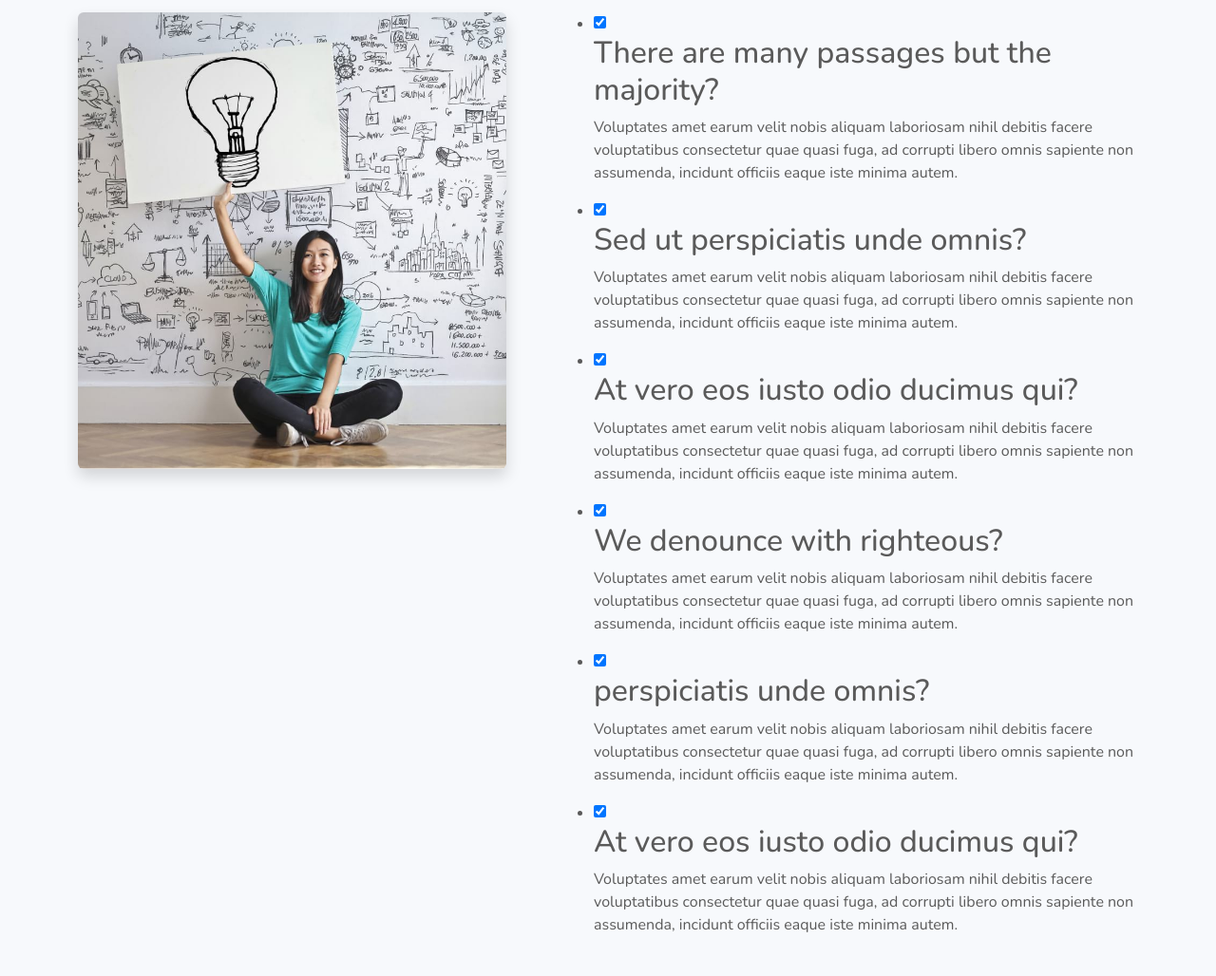
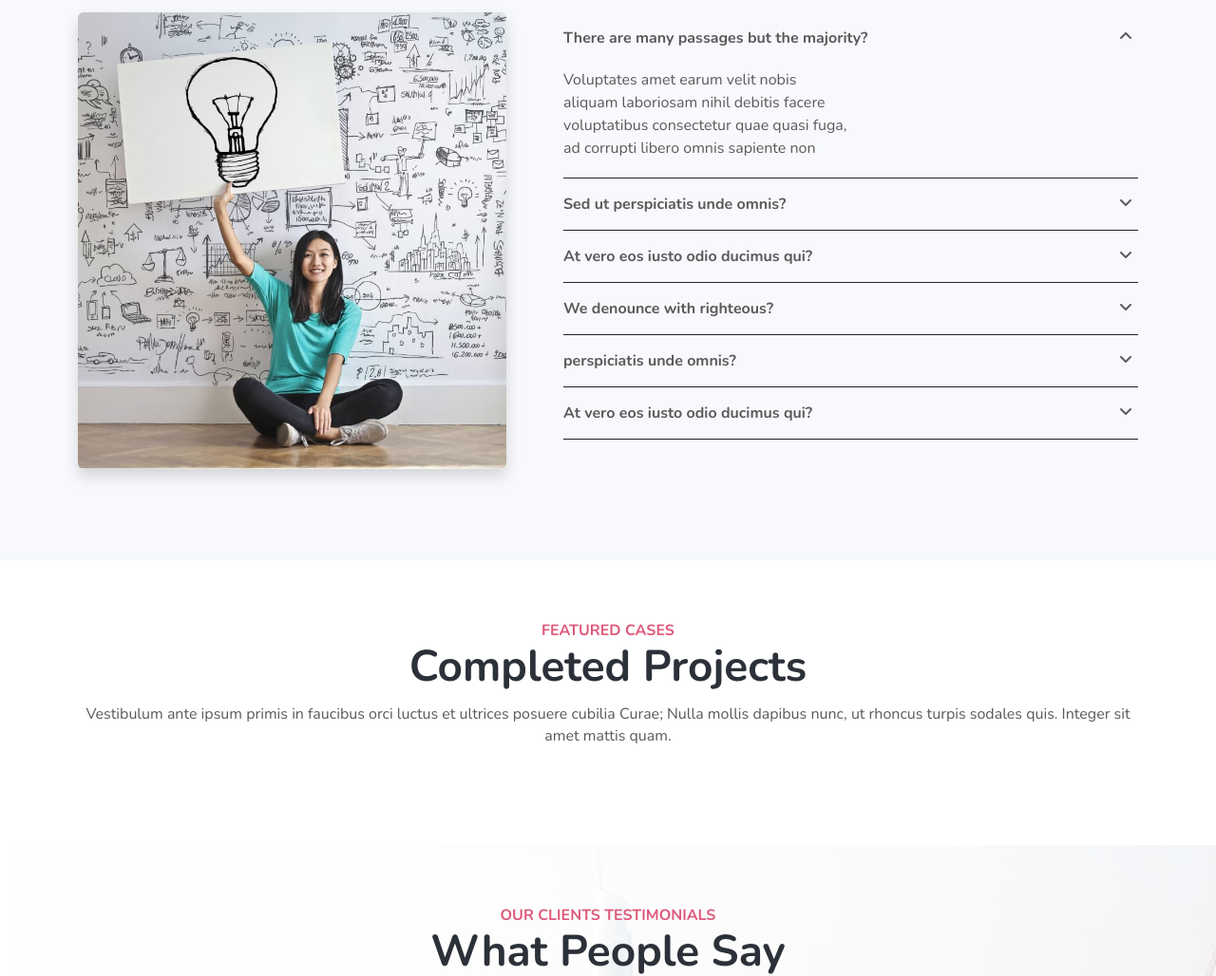
Before and after one commit to tritm97/capstone_bootstrap, a plain HTML site: page index.html in a window 1280 px wide. Shown: the part 2820-3848 px from the top of the page at 95% size. Drawn offline with nearby package versions, Linux system fonts and the light colour scheme; a script that the page names is missing.

Commit message:
cap nhat phan faq_content

```diff
--- a/css/index.css
+++ b/css/index.css
@@ -285,6 +285,132 @@ head, body {
   transform: translateY(-0.5rem);
 }
 
+/* faq_content  */
+.m-d.expand-list{
+  margin: 0;
+  padding: 0;
+}
+.m-d.expand-list > li{
+  list-style-type: none;
+  padding: 15px 0;
+  border-bottom: 1px solid #212121;
+  position: relative;
+}
+.m-d label[class^="tab"]:hover{
+  cursor: pointer;
+}
+.m-d input{
+  -webkit-appearance: none;
+  -moz-appearance: none;
+  appearance: none;
+}
+.m-d input[class^="tab"]{
+  width: 100%;
+  height: 40px;
+  position: absolute;
+  left: 0;
+  top: 0;
+}
+.m-d input[class^="tab"]:hover{
+cursor: pointer;
+}
+.m-d label[class^="tab"]{
+  font-weight: bold;
+}
+.m-d .content{
+  height: auto;
+  max-height: 0;
+  max-width: 300px;
+  overflow: hidden;
+  transform: translateY(20px);
+  transition: all 180ms ease-in-out 0ms;
+}
+.m-d li[data-md-content="100"] input[class^="tab"]:checked ~ .content{
+  max-height: 100px;
+  transition: all 150ms ease-in-out 0ms;
+}
+.m-d li[data-md-content="200"] input[class^="tab"]:checked ~ .content{
+  max-height: 200px;
+  transition: all 200ms ease-in-out 0ms;
+}
+.m-d li[data-md-content="300"] input[class^="tab"]:checked ~ .content{
+  max-height: 300px;
+  transition: all 250ms ease-in-out 0ms;
+}
+.m-d li[data-md-content="400"] input[class^="tab"]:checked ~ .content{
+  max-height: 400px;
+  transition: all 250ms ease-in-out 0ms;
+}
+.m-d li[data-md-content="500"] input[class^="tab"]:checked ~ .content{
+  max-height: 500px;
+  transition: all 250ms ease-in-out 0ms;
+}
+.m-d li[data-md-content="600"] input[class^="tab"]:checked ~ .content{
+  max-height: 600px;
+  transition: all 250ms ease-in-out 0ms;
+}
+.m-d li[data-md-content="700"] input[class^="tab"]:checked ~ .content{
+  max-height: 700px;
+  transition: all 300ms ease-in-out 0ms;
+}
+.m-d li[data-md-content="800"] input[class^="tab"]:checked ~ .content{
+  max-height: 800px;
+  transition: all 300ms ease-in-out 0ms;
+}
+.m-d li[data-md-content="900"] input[class^="tab"]:checked ~ .content{
+  max-height: 900px;
+  transition: all 300ms ease-in-out 0ms;
+}
+.m-d li[data-md-content="1000"] input[class^="tab"]:checked ~ .content{
+  max-height: 1000px;
+  transition: all 350ms ease-in-out 0ms;
+}
+.m-d li[data-md-content=""] input[class^="tab"]:checked ~ .content{
+  max-height: 1000px;
+  transition: all 250ms ease-in-out 0ms;
+}
+.m-d input[class^="tab"]:checked ~ .content{
+  margin-bottom: 20px;
+}
+
+.m-d .open-close-icon{
+  display: inline-block;
+  position: absolute;
+  right: 20px;
+  transform: translatey(2px);
+}
+.m-d .open-close-icon i{
+  position: absolute;
+  left: 0;
+}
+.m-d .open-close-icon .fa-angle-up{
+  opacity: 0;
+  transform:rotate(0deg);
+  transition: transform 150ms ease-in-out 0ms;
+}
+.m-d input[class^="tab"]:checked ~ .open-close-icon .fa-angle-up{
+  opacity: 1;
+  transform: rotate(0deg);
+  transition: transform 150ms ease-in-out 0ms;
+}
+.m-d .open-close-icon .fa-angle-down{
+  opacity: 1;
+  transform:rotate(0deg);
+  transition: opacity 50ms linear 0ms, transform 150ms ease-in-out 0ms;
+}
+.m-d input[class^="tab"]:checked ~ .open-close-icon .fa-angle-down{
+  opacity: 0;
+  transform: rotate(0deg);
+  transition: opacity 50ms linear 0ms, transform 150ms ease-in-out 0ms;
+}
+
+
+
+
+
+
+
+
 
 /* project */
 .project .project_top h6 {
--- a/index.html
+++ b/index.html
@@ -166,36 +166,72 @@
           </div>
           <div class="col-md-7 mt-5 ps-md-5">
             <div class="faq_content">
-              <ul>
-                <li>
-                  <input type="checkbox" checked>
-                  <h2>There are many passages but the majority?</h2>
-                  <p>Voluptates amet earum velit nobis aliquam laboriosam nihil debitis facere voluptatibus consectetur quae quasi fuga, ad corrupti libero omnis sapiente non assumenda, incidunt officiis eaque iste minima autem.</p>
+              <ul class="m-d expand-list">
+                <li data-md-content="100">
+                  <label name="tab" for="tab1" tabindex="-1" class="tab_lab" role="tab">There are many passages but the majority?</label>
+                  <input type="checkbox" checked class="tab" id="tab1" tabindex="0" />
+                  <span class="open-close-icon">
+                    <i class="fa-solid fa-angle-down"></i>
+                    <i class="fa-solid fa-angle-up"></i>
+                  </span>
+                  <div class="content">
+                    Voluptates amet earum velit nobis aliquam laboriosam nihil debitis facere voluptatibus consectetur quae quasi fuga, ad corrupti libero omnis sapiente non assumenda, incidunt officiis eaque iste minima autem.
+                      </div>
                   </li>
-                <li>
-                  <input type="checkbox" checked>
-                  <h2>Sed ut perspiciatis unde omnis?</h2>
-                  <p>Voluptates amet earum velit nobis aliquam laboriosam nihil debitis facere voluptatibus consectetur quae quasi fuga, ad corrupti libero omnis sapiente non assumenda, incidunt officiis eaque iste minima autem.</p>
+                  <li data-md-content="100">
+                    <label name="tab" for="tab2" tabindex="-1" class="tab_lab" role="tab">Sed ut perspiciatis unde omnis?</label>
+                    <input type="checkbox" class="tab" id="tab2" tabindex="0" />
+                    <span class="open-close-icon">
+                      <i class="fa-solid fa-angle-down"></i>
+                      <i class="fa-solid fa-angle-up"></i>
+                    </span>
+                    <div class="content">
+                      Voluptates amet earum velit nobis aliquam laboriosam nihil debitis facere voluptatibus consectetur quae quasi fuga, ad corrupti libero omnis sapiente non assumenda, incidunt officiis eaque iste minima autem.
+                      </div>
                   </li>
-                <li>
-                  <input type="checkbox" checked>
-                  <h2>At vero eos iusto odio ducimus qui?</h2>
-                  <p>Voluptates amet earum velit nobis aliquam laboriosam nihil debitis facere voluptatibus consectetur quae quasi fuga, ad corrupti libero omnis sapiente non assumenda, incidunt officiis eaque iste minima autem.</p>
+                  <li data-md-content="100">
+                    <label name="tab" for="tab3" tabindex="-1" class="tab_lab" role="tab">At vero eos iusto odio ducimus qui?</label>
+                    <input type="checkbox" class="tab" id="tab3" tabindex="0" />
+                    <span class="open-close-icon">
+                      <i class="fa-solid fa-angle-down"></i>
+                      <i class="fa-solid fa-angle-up"></i>
+                    </span>
+                    <div class="content">
+                      Voluptates amet earum velit nobis aliquam laboriosam nihil debitis facere voluptatibus consectetur quae quasi fuga, ad corrupti libero omnis sapiente non assumenda, incidunt officiis eaque iste minima autem.
+                    </div>
                   </li>
-                <li>
-                  <input type="checkbox" checked>
-                  <h2>We denounce with righteous?</h2>
-                  <p>Voluptates amet earum velit nobis aliquam laboriosam nihil debitis facere voluptatibus consectetur quae quasi fuga, ad corrupti libero omnis sapiente non assumenda, incidunt officiis eaque iste minima autem.</p>
+                  <li data-md-content="100">
+                    <label name="tab" for="tab4" tabindex="-1" class="tab_lab" role="tab">We denounce with righteous?</label>
+                    <input type="checkbox" class="tab" id="tab4" tabindex="0" />
+                    <span class="open-close-icon">
+                    <i class="fa-solid fa-angle-down"></i>
+                    <i class="fa-solid fa-angle-up"></i>
+                    </span>
+                    <div class="content">
+                      Voluptates amet earum velit nobis aliquam laboriosam nihil debitis facere voluptatibus consectetur quae quasi fuga, ad corrupti libero omnis sapiente non assumenda, incidunt officiis eaque iste minima autem.
+                    </div>
                   </li>
-                <li>
-                  <input type="checkbox" checked>
-                  <h2>perspiciatis unde omnis?</h2>
-                  <p>Voluptates amet earum velit nobis aliquam laboriosam nihil debitis facere voluptatibus consectetur quae quasi fuga, ad corrupti libero omnis sapiente non assumenda, incidunt officiis eaque iste minima autem.</p>
+                  <li data-md-content="100">
+                    <label name="tab" for="tab5" tabindex="-1" class="tab_lab" role="tab">perspiciatis unde omnis?</label>
+                    <input type="checkbox" class="tab" id="tab5" tabindex="0" />
+                    <span class="open-close-icon">
+                    <i class="fa-solid fa-angle-down"></i>
+                    <i class="fa-solid fa-angle-up"></i>
+                    </span>
+                    <div class="content">
+                      Voluptates amet earum velit nobis aliquam laboriosam nihil debitis facere voluptatibus consectetur quae quasi fuga, ad corrupti libero omnis sapiente non assumenda, incidunt officiis eaque iste minima autem.
+                    </div>
                   </li>
-                <li>
-                  <input type="checkbox" checked>
-                  <h2>At vero eos iusto odio ducimus qui?</h2>
-                  <p>Voluptates amet earum velit nobis aliquam laboriosam nihil debitis facere voluptatibus consectetur quae quasi fuga, ad corrupti libero omnis sapiente non assumenda, incidunt officiis eaque iste minima autem.</p>
+                  <li data-md-content="100">
+                    <label name="tab" for="tab6" tabindex="-1" class="tab_lab" role="tab">At vero eos iusto odio ducimus qui?</label>
+                    <input type="checkbox" class="tab" id="tab6" tabindex="0" />
+                    <span class="open-close-icon">
+                    <i class="fa-solid fa-angle-down"></i>
+                    <i class="fa-solid fa-angle-up"></i>
+                    </span>
+                    <div class="content">
+                      Voluptates amet earum velit nobis aliquam laboriosam nihil debitis facere voluptatibus consectetur quae quasi fuga, ad corrupti libero omnis sapiente non assumenda, incidunt officiis eaque iste minima autem.
+                    </div>
                   </li>
               </ul>
             </div>
```
Lines whose indentation alone changed are shown as unchanged.
